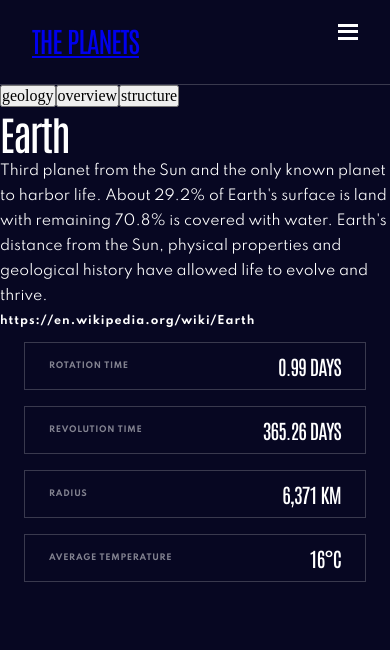
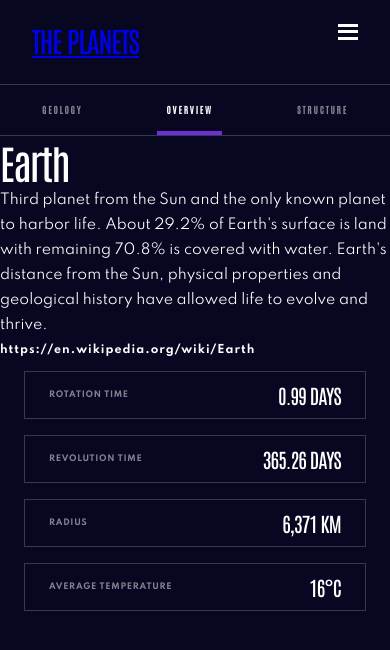
Before and after one commit to marshalldanel/planet-facts, a React (Create React App) app: page / in a window 390 px wide. Shown: the top 650 px of the page. Built offline with nearby package versions, Linux system fonts and the light colour scheme.

Commit message:
Add mobile button styles

```diff
--- a/src/components/Button.js
+++ b/src/components/Button.js
@@ -1,5 +1,46 @@
 import React from 'react';
+import styled from 'styled-components';
 
-export default function Button({ view, setCurrentView }) {
-  return <button onClick={() => setCurrentView(view)}>{view}</button>;
+const StyledButton = styled.button`
+  height: 5rem;
+  flex-grow: 1;
+  border: none;
+  background: none;
+  color: #fff;
+  text-transform: uppercase;
+  line-height: 1rem;
+  font-size: 0.9rem;
+  letter-spacing: 0.193rem;
+  font-family: Antonio;
+  font-weight: 700;
+  position: relative;
+
+  ${(props) =>
+    props.view === props.currentView
+      ? `
+        :after {
+          content: "";
+          background: ${props.theme[props.name.toLowerCase()]};
+          position: absolute;
+          bottom: 0;
+          left: 25%;
+          height: .4rem;
+          width: 50%;
+        };`
+      : `
+        opacity: .5;
+        `};
+`;
+
+export default function Button({ view, setCurrentView, currentView, name }) {
+  return (
+    <StyledButton
+      name={name}
+      onClick={() => setCurrentView(view)}
+      view={view}
+      currentView={currentView}
+    >
+      {view}
+    </StyledButton>
+  );
 }
--- a/src/components/PlanetPage.js
+++ b/src/components/PlanetPage.js
@@ -1,7 +1,14 @@
 import React, { useState } from 'react';
 import { useLocation } from 'react-router-dom';
+import styled from 'styled-components';
 import Planet from './Planet';
 import Button from './Button';
+
+const StyledButtons = styled.div`
+  display: flex;
+  flex-flow: row;
+  border-bottom: 0.1rem solid rgba(255, 255, 255, 0.2);
+`;
 
 export default function PlanetPage({ homePlanet }) {
   let { state } = useLocation();
@@ -14,9 +21,17 @@ export default function PlanetPage({ homePlanet }) {
 
   return (
     <div>
-      {views.map((view) => (
-        <Button key={view} view={view} setCurrentView={setCurrentView}></Button>
-      ))}
+      <StyledButtons>
+        {views.map((view) => (
+          <Button
+            key={view}
+            currentView={currentView}
+            view={view}
+            setCurrentView={setCurrentView}
+            name={planet.name}
+          ></Button>
+        ))}
+      </StyledButtons>
       <Planet planet={planet} currentView={currentView} />
     </div>
   );
```
